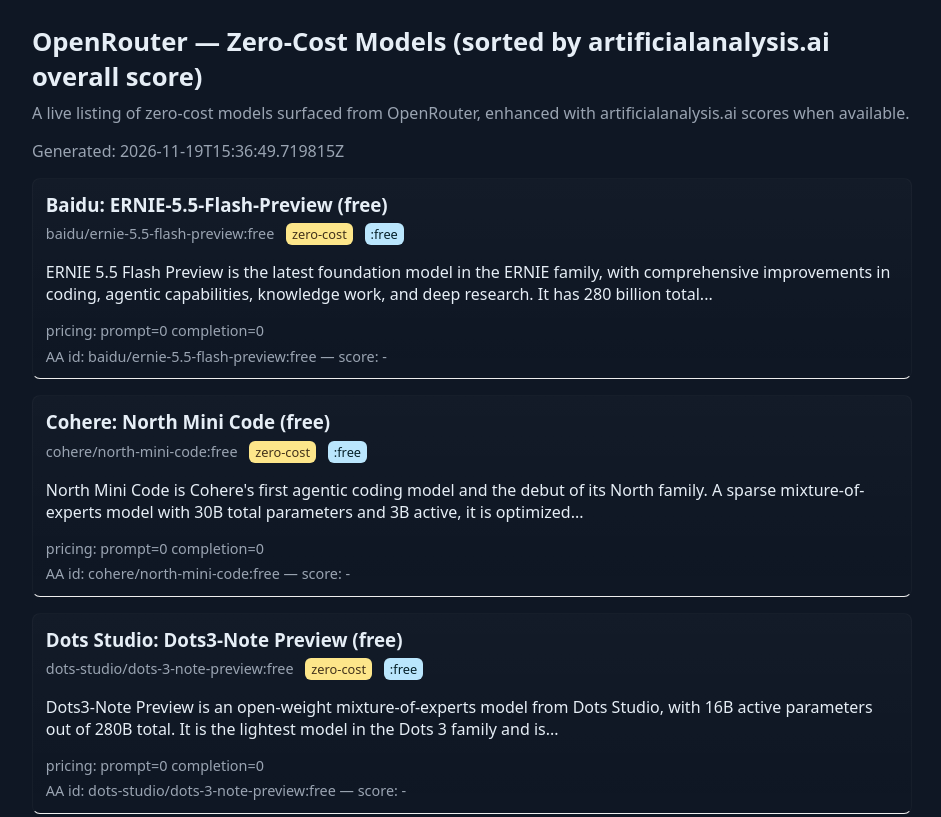
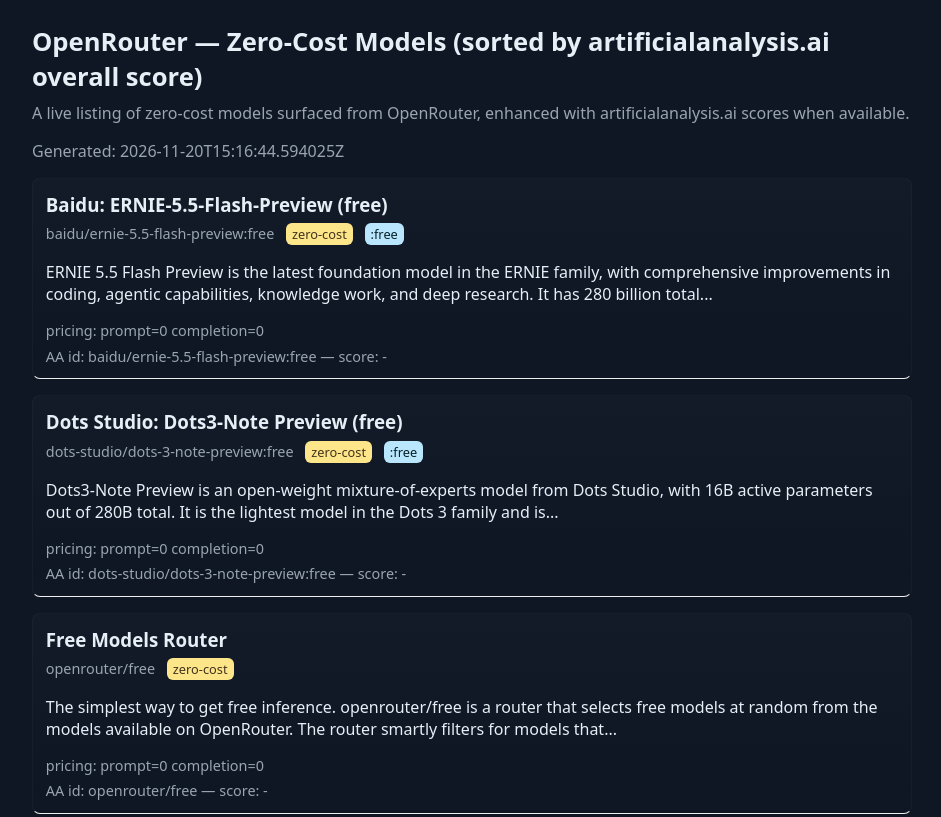
Before and after one commit to elusznik/free_models, a plain HTML site: page docs/index.html in a window 1280 px wide. Shown: the top 817 px of the page, without its empty margins (168-1109 px from the left). Drawn offline with Linux system fonts and the light colour scheme.

Commit message:
Update OpenRouter free models

```diff
--- a/docs/index.html
+++ b/docs/index.html
@@ -18,7 +18,7 @@
     <main>
       <h1>OpenRouter — Zero-Cost Models (sorted by artificialanalysis.ai overall score)</h1>
       <p class="lead">A live listing of zero-cost models surfaced from OpenRouter, enhanced with artificialanalysis.ai scores when available.</p>
-      <div class="muted">Generated: 2026-11-19T15:36:49.719815Z</div>
+      <div class="muted">Generated: 2026-11-20T15:16:44.594025Z</div>
       <ul class="models-list">
         <li class="model">
           <h3>Baidu: ERNIE-5.5-Flash-Preview (free)</h3>
@@ -26,15 +26,6 @@
           <p>ERNIE 5.5 Flash Preview is the latest foundation model in the ERNIE family, with comprehensive improvements in coding, agentic capabilities, knowledge work, and deep research. It has 280 billion total...</p>
           <div class="meta">pricing: prompt=0 completion=0</div>
           <div class="meta">AA id: baidu/ernie-5.5-flash-preview:free — score: -</div>
-        </li>
-
-
-        <li class="model">
-          <h3>Cohere: North Mini Code (free)</h3>
-          <div class="meta">cohere/north-mini-code:free <span class="badge zero">zero-cost</span> <span class="badge free">:free</span></div>
-          <p>North Mini Code is Cohere&#x27;s first agentic coding model and the debut of its North family. A sparse mixture-of-experts model with 30B total parameters and 3B active, it is optimized...</p>
-          <div class="meta">pricing: prompt=0 completion=0</div>
-          <div class="meta">AA id: cohere/north-mini-code:free — score: -</div>
         </li>
 
 
```
